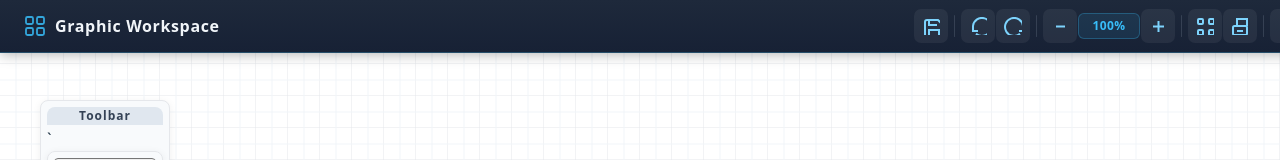
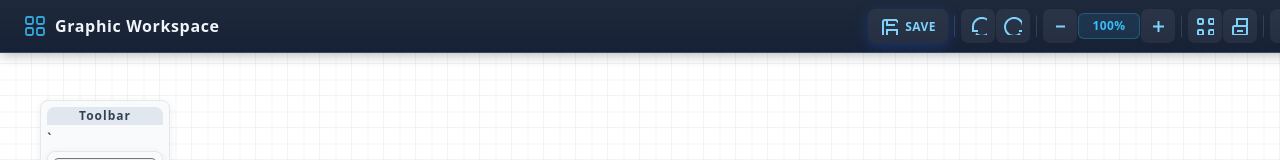
Before and after one commit to vippulpandit1/diagrammer, a React (Vite) app: page / in a window 1280 px wide. Shown: the top 160 px of the page. Built offline with nearby package versions, Linux system fonts and the light colour scheme.

Commit message:
feat: enhance PropertySheet and HeaderBar with new button styles and bottom inset functionality

```diff
--- a/src/App.css
+++ b/src/App.css
@@ -128,6 +128,27 @@
   background: rgba(56,189,248,0.18) !important;
   border-color: transparent !important;
   color: #38bdf8 !important;
+}
+.workspace-header-btn-primary {
+  width: auto !important;
+  min-width: 70px;
+  padding: 0 12px !important;
+  gap: 7px;
+  background: linear-gradient(135deg, #38bdf8 0%, #2563eb 100%) !important;
+  color: #eff6ff !important;
+  box-shadow: 0 4px 14px rgba(37, 99, 235, 0.28);
+  font-size: 12px;
+  font-weight: 700;
+  letter-spacing: 0.04em;
+  text-transform: uppercase;
+}
+.workspace-header-btn-primary:hover {
+  background: linear-gradient(135deg, #4cc9ff 0%, #3b82f6 100%) !important;
+  color: #ffffff !important;
+  box-shadow: 0 6px 18px rgba(37, 99, 235, 0.34);
+}
+.workspace-header-btn-primary svg {
+  flex-shrink: 0;
 }
 .workspace-header-divider {
   width: 1px;
--- a/src/App.tsx
+++ b/src/App.tsx
@@ -628,6 +628,7 @@ function App() {
             <PropertySheet
               glyph={selectedGlyph}
               connection={selectedConnection!}
+              bottomInset={panelHeight + 44}
               onClose={handleClosePropertySheet}
               onUpdateGlyph={handleUpdateGlyph}
               connectorType={selectedConnection?.view?.[CONNECTION_TYPE_INDEX] || connectorType}
@@ -640,6 +641,7 @@ function App() {
             <PropertySheet
               glyph={selectedGlyph!}
               connection={selectedConnection}
+              bottomInset={panelHeight + 44}
               onClose={handleClosePropertySheet}
               onUpdateGlyph={handleUpdateGlyph}
               onUpdateConnection={handleUpdateConnection}
--- a/src/HeaderBar.tsx
+++ b/src/HeaderBar.tsx
@@ -32,12 +32,13 @@ export const HeaderBar: React.FC<HeaderBarProps> = ({
     </span>
     <div className="workspace-header-actions">
       {/* Save */}
-      <button title="Save" onClick={onSave}>
+      <button title="Save" className="workspace-header-btn-primary" onClick={onSave}>
         <svg width="18" height="18" fill="none" stroke="currentColor" strokeWidth="2">
           <path d="M19 21H5a2 2 0 0 1-2-2V5a2 2 0 0 1 2-2h11l5 5v11a2 2 0 0 1-2 2z"/>
           <polyline points="17 21 17 13 7 13 7 21"/>
           <polyline points="7 3 7 8 15 8"/>
         </svg>
+        <span>Save</span>
       </button>
 
       <span className="workspace-header-divider" />
--- a/src/PropertySheet.tsx
+++ b/src/PropertySheet.tsx
@@ -22,6 +22,7 @@ const DATA_TYPES: UMLDataType[] = [
 interface PropertySheetProps {
   glyph?: Glyph;
   connection?: Connection;
+  bottomInset?: number;
   onClose: () => void;
   onUpdateGlyph?: (id: string, updates: Partial<Glyph>) => void;
   onUpdateConnection?: (id: string, updates: Partial<Connection>) => void;
@@ -35,6 +36,7 @@ interface PropertySheetProps {
 export const PropertySheet: React.FC<PropertySheetProps> = ({
   glyph,
   connection,
+  bottomInset = 0,
   onClose,
   onUpdateGlyph,
   onUpdateConnection,
@@ -42,6 +44,11 @@ export const PropertySheet: React.FC<PropertySheetProps> = ({
   connections = []
 //  onUpdateConnectionType
 })  => {
+  const panelStyle = {
+    bottom: bottomInset,
+    height: `calc(100% - ${bottomInset}px)`
+  } as const;
+
   // --- State ---
   const [activeTab, setActiveTab] = useState<"General" | "Attributes" | "Methods">("General");
   const CustomProps =
@@ -717,7 +724,7 @@ export const PropertySheet: React.FC<PropertySheetProps> = ({
   // --- Main Render ---
   if (!glyph && !connection) {
     return (
-      <div className="property-sheet">
+      <div className="property-sheet" style={panelStyle}>
         <div style={{ padding: "20px", color: "#64748b", textAlign: "center" }}>
           <p>Nothing selected</p>
           <small>Click on a shape or a line to see its properties.</small>
@@ -727,7 +734,7 @@ export const PropertySheet: React.FC<PropertySheetProps> = ({
   }
   if (connection && !glyph) {
     return (
-      <div className="property-sheet" style={{ display: "flex", flexDirection: "column", height: "100%" }}>
+      <div className="property-sheet" style={panelStyle}>
         <div className="property-sheet-header">
           <h3>Connection Properties</h3>
           <button onClick={onClose} className="close-btn">×</button>
@@ -744,7 +751,7 @@ export const PropertySheet: React.FC<PropertySheetProps> = ({
 
 
   return (
-    <div className="property-sheet">
+    <div className="property-sheet" style={panelStyle}>
       <div className="property-sheet-header">
         <h3>Properties</h3>
         <button onClick={onClose} className="close-btn">×</button>
```
